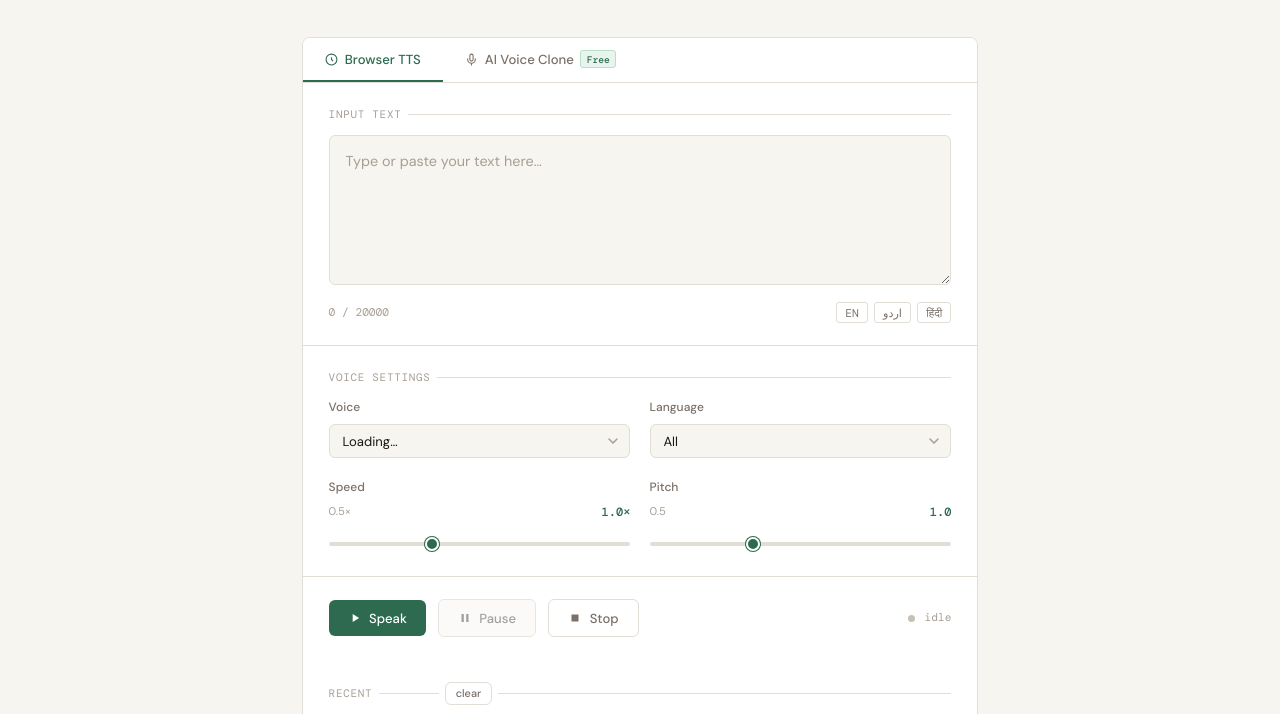
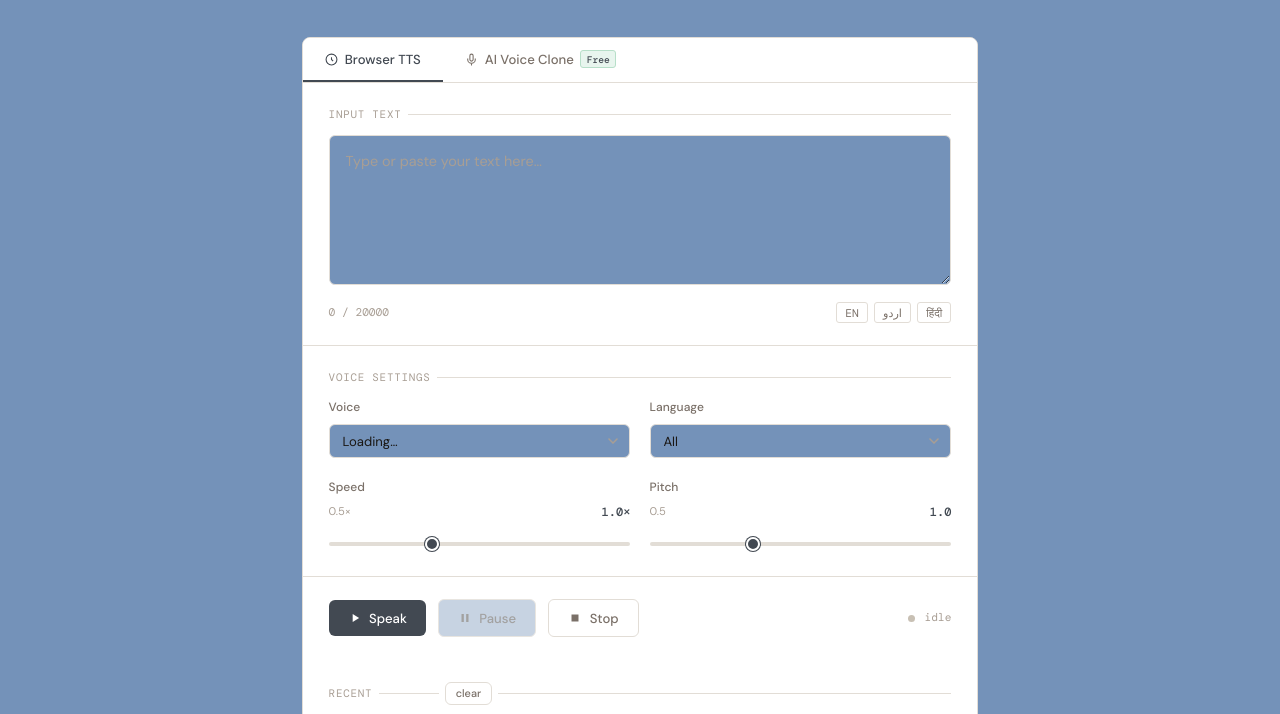
Before and after one commit to liyakisran5-cell/cloudlabs-tts, a website: page index.html in a window 1280 px wide. Shown: the part 210-924 px from the top of the page. Drawn offline with nearby package versions, Linux system fonts and the light colour scheme; a web font is replaced by a local one.

Commit message:
Update index.html

```diff
--- a/index.html
+++ b/index.html
@@ -8,9 +8,9 @@
   <style>
     *, *::before, *::after { box-sizing: border-box; margin: 0; padding: 0; }
     :root {
-      --bg: #f7f5f0; --surface: #ffffff; --border: #e2ddd6; --border-strong: #c8c0b4;
+      --bg: #7492b9; --surface: #ffffff; --border: #e2ddd6; --border-strong: #c8c0b4;
       --text: #1a1714; --text-muted: #7a7068; --text-light: #a89e94;
-      --accent: #2d6a4f; --accent-light: #e8f5ee; --accent-hover: #245a42;
+      --accent: #424952; --accent-light: #e8f5ee; --accent-hover: #245a42;
       --danger: #c0392b; --warning: #e67e22;
       --radius: 8px; --font-mono: 'DM Mono', monospace; --font-sans: 'DM Sans', sans-serif;
     }
```
